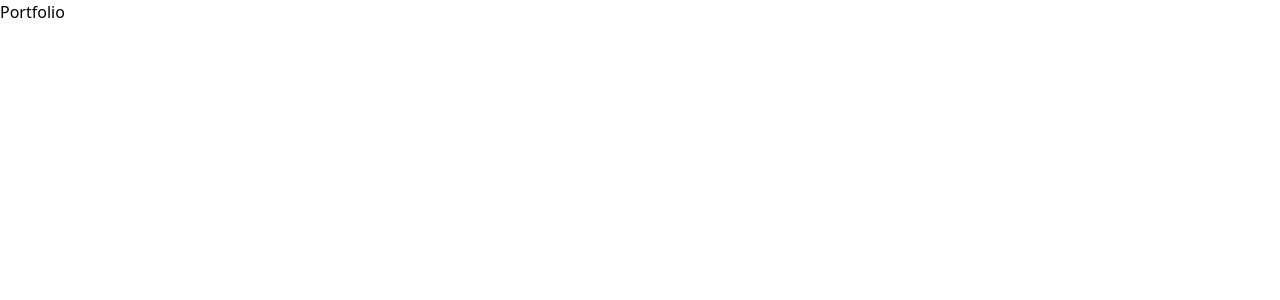
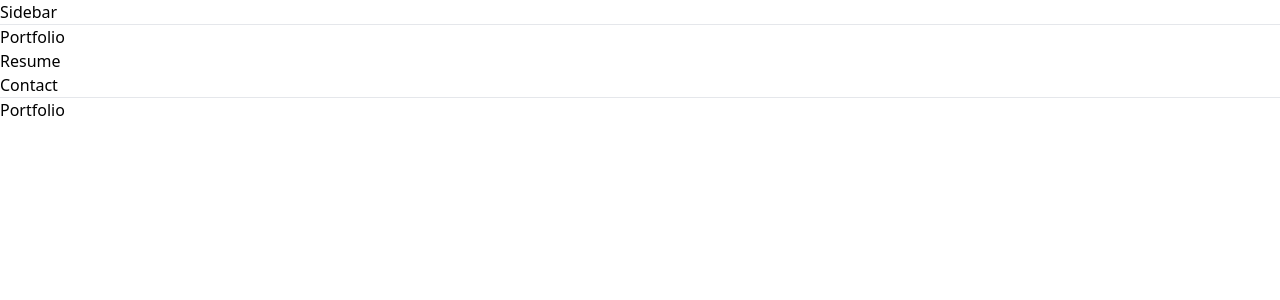
Before and after one commit to david-phx/portfolio, a React (Vite) app: page / in a window 1280 px wide. Shown: the top 300 px of the page. Built offline with nearby package versions, Linux system fonts and the light colour scheme.

Commit message:
Set up routes and components

```diff
--- a/src/App.jsx
+++ b/src/App.jsx
@@ -1,10 +1,18 @@
 import { Routes, Route } from 'react-router-dom'
+import Contact from './Contact'
+import Layout from './Layout'
+import Portfolio from './Portfolio'
+import Resume from './Resume'
 
 function App() {
   return (
-    <div className="App">
-      Portfolio
-    </div>
+    <Routes>
+      <Route path="/" element={<Layout />}>
+        <Route index element={<Portfolio />} />
+        <Route path="resume" element={<Resume />} />
+        <Route path="contact" element={<Contact />} />
+      </Route>
+    </Routes>
   )
 }
 
--- /dev/null
+++ b/src/Contact.jsx
@@ -0,0 +1,9 @@
+function Contact() {
+  return (
+    <>
+      Contact
+    </>
+  );
+}
+
+export default Contact
--- /dev/null
+++ b/src/Layout.jsx
@@ -0,0 +1,17 @@
+import { Outlet } from 'react-router-dom'
+import Navbar from './Navbar'
+import Sidebar from './Sidebar'
+
+function Layout() {
+  return (
+    <>
+      <Sidebar />
+      <hr />
+      <Navbar />
+      <hr />
+      <Outlet />
+    </>
+  );
+}
+
+export default Layout
--- /dev/null
+++ b/src/Navbar.jsx
@@ -0,0 +1,39 @@
+import { NavLink } from 'react-router-dom'
+
+const navbarLinks = [
+  {
+    title: "Portfolio",
+    link: ""
+  },
+  {
+    title: "Resume",
+    link: "resume"
+  },
+  {
+    title: "Contact",
+    link: "contact"
+  }
+];
+
+const navbarLinksList = navbarLinks.map(item => (
+  <li>
+    <NavLink
+      to={item.link}
+      className={({ isActive }) => isActive ? undefined : undefined}
+    >
+      {item.title}
+    </NavLink>
+  </li>
+));
+
+function Navbar() {
+  return (
+    <nav>
+      <ul>
+        {navbarLinksList}
+      </ul>
+    </nav>
+  );
+}
+
+export default Navbar
--- /dev/null
+++ b/src/Portfolio.jsx
@@ -0,0 +1,9 @@
+function Portfolio() {
+  return (
+    <>
+      Portfolio
+    </>
+  );
+}
+
+export default Portfolio
--- /dev/null
+++ b/src/Resume.jsx
@@ -0,0 +1,9 @@
+function Resume() {
+  return (
+    <>
+      Resume
+    </>
+  );
+}
+
+export default Resume
--- /dev/null
+++ b/src/Sidebar.jsx
@@ -0,0 +1,9 @@
+function Sidebar() {
+    return (
+      <>
+        Sidebar
+      </>
+    );
+  }
+
+  export default Sidebar
```
